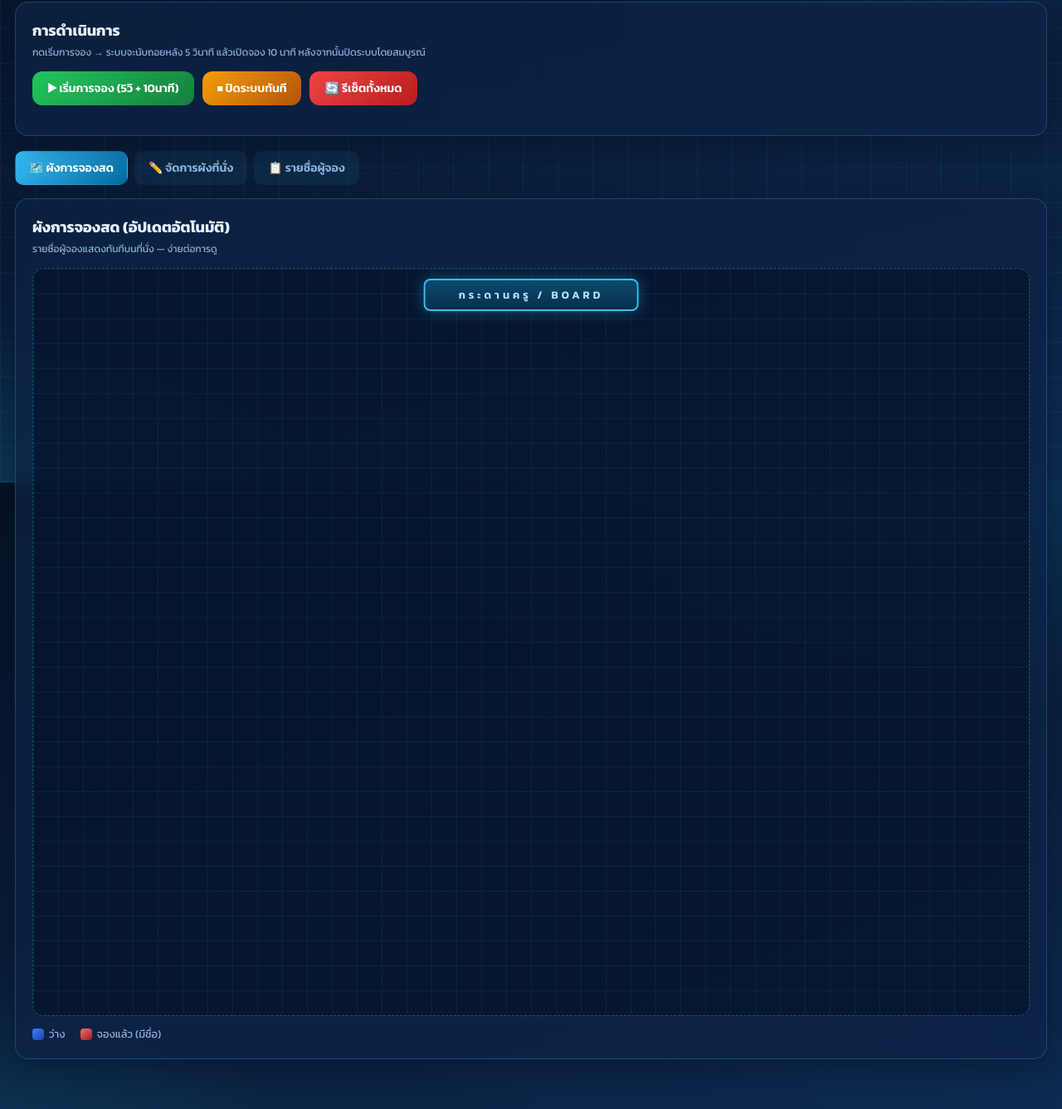
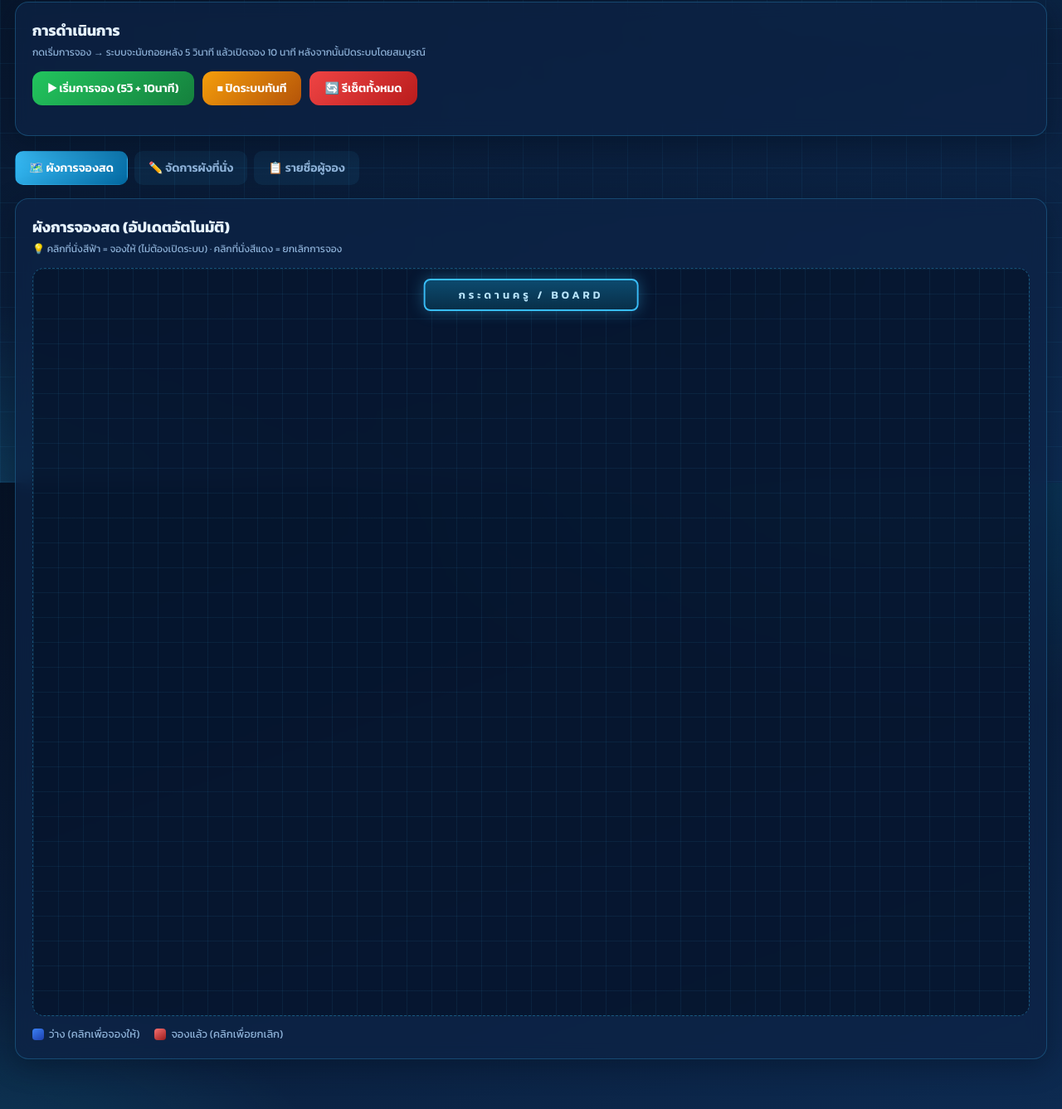
Before and after one commit to jumnienprompool-bot/Seat-booking-, a website: page public/admin.html in a window 1280 px wide. Shown: the part 218-1555 px from the top of the page at 83% size. Drawn offline with Linux system fonts and the light colour scheme; no server answers; sample sign-in values are in the browser's storage.

Commit message:
Update admin.html

```diff
--- a/public/admin.html
+++ b/public/admin.html
@@ -50,11 +50,11 @@
 
   <div class="panel" id="tab-live">
     <h2>ผังการจองสด (อัปเดตอัตโนมัติ)</h2>
-    <p class="sub">รายชื่อผู้จองแสดงทันทีบนที่นั่ง — ง่ายต่อการดู</p>
+    <p class="sub">💡 คลิกที่นั่งสีฟ้า = จองให้ (ไม่ต้องเปิดระบบ) · คลิกที่นั่งสีแดง = ยกเลิกการจอง</p>
     <div class="seat-stage" id="liveStage"><div class="board">กระดานครู / BOARD</div></div>
     <div class="legend">
-      <span><span class="dot" style="background:linear-gradient(145deg,#3b82f6,#1e40af)"></span>ว่าง</span>
-      <span><span class="dot" style="background:linear-gradient(145deg,#f87171,#991b1b)"></span>จองแล้ว (มีชื่อ)</span>
+      <span><span class="dot" style="background:linear-gradient(145deg,#3b82f6,#1e40af)"></span>ว่าง (คลิกเพื่อจองให้)</span>
+      <span><span class="dot" style="background:linear-gradient(145deg,#f87171,#991b1b)"></span>จองแล้ว (คลิกเพื่อยกเลิก)</span>
     </div>
   </div>
 
```
